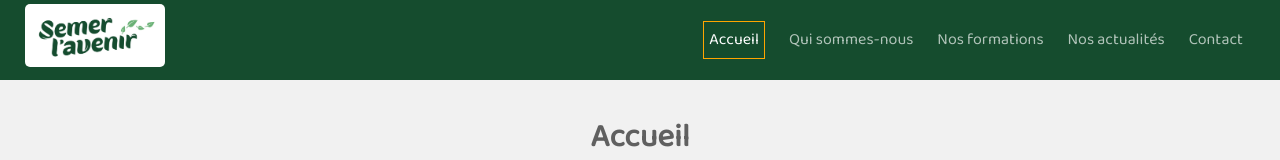
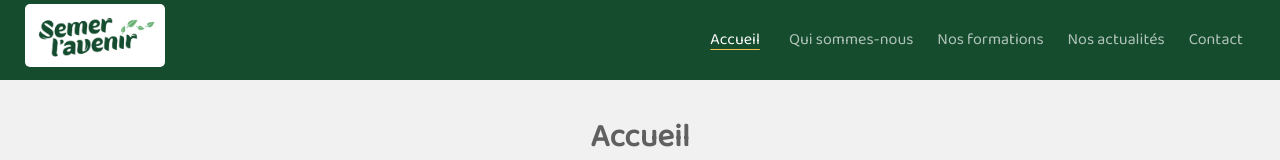
Before and after one commit to sermer12/sermer_avenir, a React (Vite) app in the folder frontend/: page / in a window 1280 px wide. Shown: the top 160 px of the page. Built offline with nearby package versions, Linux system fonts and the light colour scheme.

Commit message:
HEADER: update underline is_active

```diff
--- a/frontend/src/components/Routes.jsx
+++ b/frontend/src/components/Routes.jsx
@@ -20,7 +20,7 @@ const Routes = () => {
     <FormationsContext.Provider value={useAppState()}>
       <header className="hearder_root">
         <div className="logo_sumer">
-          <img src={sumerLogo} alt="logo sumer avenir" />
+          <img src={sumerLogo} alt="Semer l'avenir" />
         </div>
         <nav>
           <NavLink
--- a/frontend/src/styles/root.css
+++ b/frontend/src/styles/root.css
@@ -38,7 +38,8 @@ nav a:hover {
 .is_active {
   color: #fff;
   padding: 5px;
-  border: 1px solid orange;
+  text-decoration: underline #F2C14E;
+  text-underline-offset: 5px;
   transition: 0.3s ease-in-out;
 }
 @media only screen and (max-width: 400px) {
```
